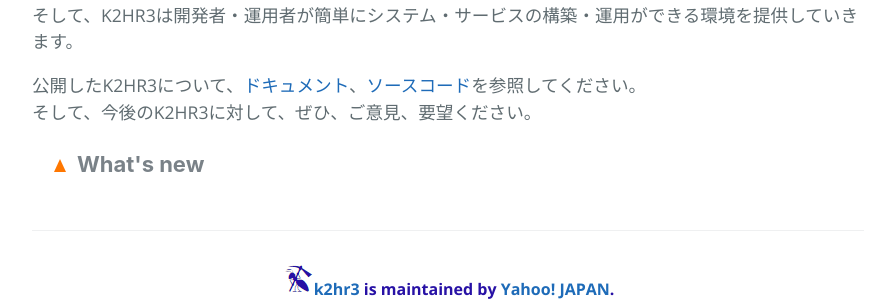
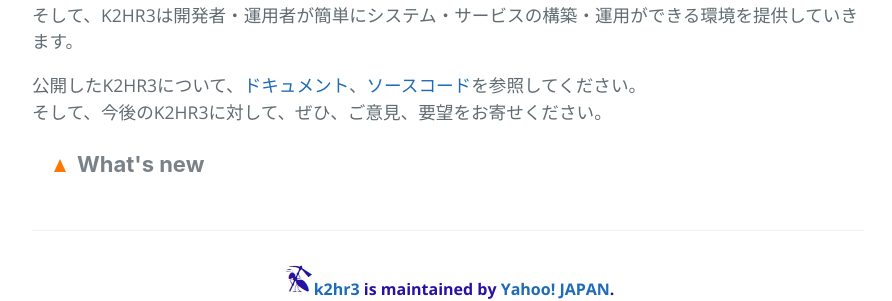
Before and after one commit to yahoojapan/k2hr3, a Jekyll site: the page built from introduceja.md, in a window 1280 px wide and 900 px high, scrolled down 6201 px. Shown: the part 527-828 px from the top of the window, without its empty margins (192-1084 px from the left). Built offline with Jekyll 4.4.1, drawn with Linux system fonts in a browser that asks for light colours.

Commit message:
Initial commit

```diff
--- a/introduceja.md
+++ b/introduceja.md
@@ -153,4 +153,4 @@ K2HR3のRBACシステムは、ユーザのプログラム、システムの最
 そして、K2HR3は開発者・運用者が簡単にシステム・サービスの構築・運用ができる環境を提供していきます。
 
 公開したK2HR3について、[ドキュメント](https://k2hr3.antpick.ax/indexja.html)、[ソースコード](https://github.com/yahoojapan/k2hr3)を参照してください。
-そして、今後のK2HR3に対して、ぜひ、ご意見、要望ください。
+そして、今後のK2HR3に対して、ぜひ、ご意見、要望をお寄せください。
```
Also changed, not shown: other parts of introduceja.md (+1 -1 lines).
